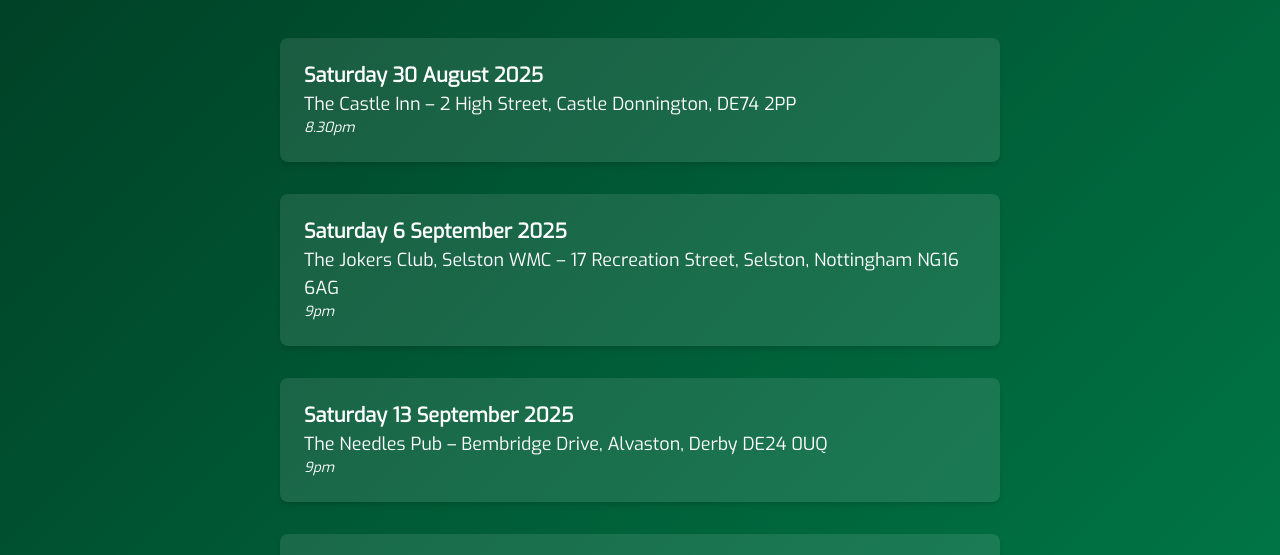
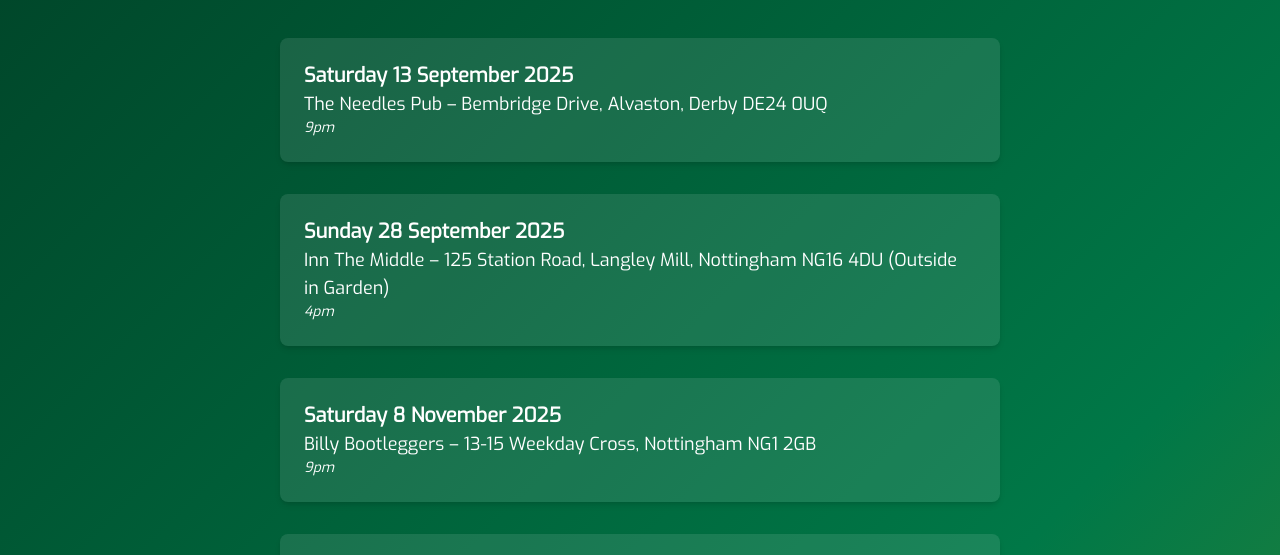
Before and after one commit to michaelf736/storm-warning, a plain HTML site: page sw_gigs.html in a window 1280 px wide. Shown: the part 186-741 px from the top of the page. Drawn offline with nearby package versions, Linux system fonts and the light colour scheme.

Commit message:
Update sw_gigs.html

```diff
--- a/sw_gigs.html
+++ b/sw_gigs.html
@@ -50,21 +50,6 @@
     <div class="max-w-3xl mx-auto mt-12 px-6">
       <div class="space-y-8">
 
-
-
-        <div class="bg-white/10 p-6 rounded-lg shadow-md">
-          <div class="text-xl font-bold">Saturday 30 August 2025</div>
-          <div class="text-lg">The Castle Inn – 2 High Street, Castle Donnington, DE74 2PP</div>
-          <div class="text-sm italic">8.30pm</div>
-        </div>
-
-
-
-        <div class="bg-white/10 p-6 rounded-lg shadow-md">
-          <div class="text-xl font-bold">Saturday 6 September 2025</div>
-          <div class="text-lg">The Jokers Club, Selston WMC – 17 Recreation Street, Selston, Nottingham NG16 6AG</div>
-          <div class="text-sm italic">9pm</div>
-        </div>
 
         <div class="bg-white/10 p-6 rounded-lg shadow-md">
           <div class="text-xl font-bold">Saturday 13 September 2025</div>
```
